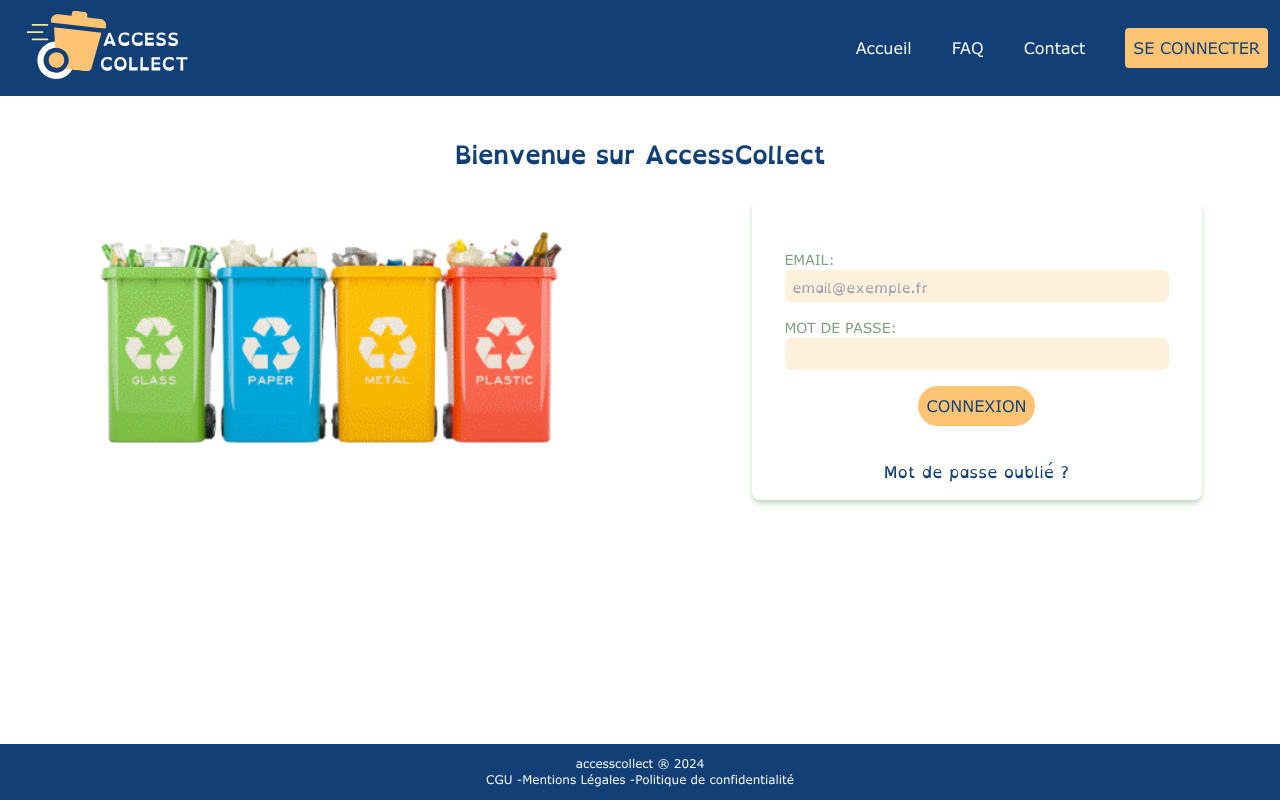
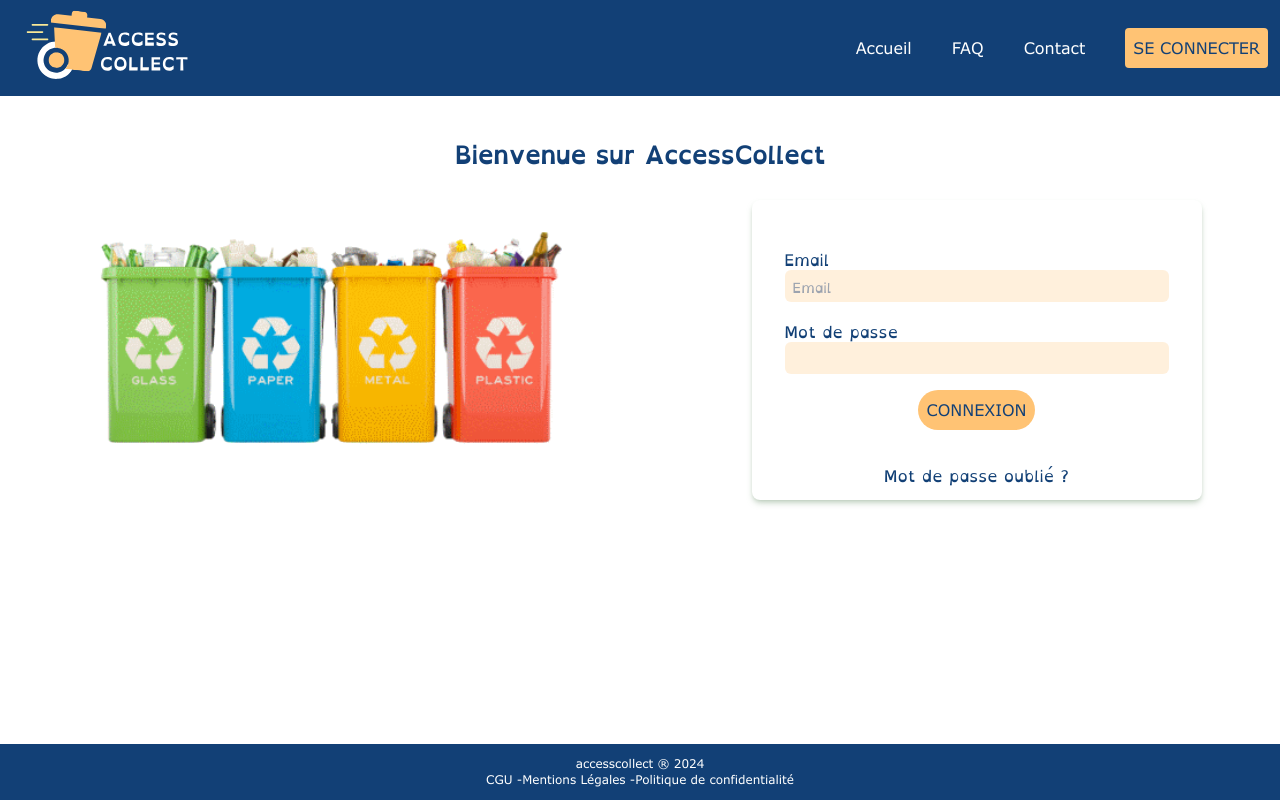
Before and after one commit to tripluch/access-collect, a Next.js app: page /login in a window 1280 px wide. Built offline with nearby package versions, Linux system fonts and the light colour scheme.

Commit message:
refacto of inputs

```diff
--- a/src/app/(account)/dashboard/_components/CollectedPointForm.tsx
+++ b/src/app/(account)/dashboard/_components/CollectedPointForm.tsx
@@ -9,7 +9,7 @@ import { Organisation } from "@/lib/schema/organisation";
 import { useEffect, useState } from "react";
 import OrangeButton from "@/app/components/button/orangeButton";
 import { User } from "@/lib/schema/user";
-import { InputFormRequired } from "@/app/components/InputFormRequired";
+import { InputFormRequired } from "@/app/components/inputs/InputFormRequired";
 
 export const CollectedPointForm = ({
   organisationInfos,
--- a/src/app/(account)/dashboard/_components/OrgaForm.tsx
+++ b/src/app/(account)/dashboard/_components/OrgaForm.tsx
@@ -1,7 +1,7 @@
 "use client";
 import CancelButton from "@/app/components/button/cancelButton";
 import OrangeButton from "@/app/components/button/orangeButton";
-import { InputFormRequired } from "@/app/components/InputFormRequired";
+import { InputFormRequired } from "@/app/components/inputs/InputFormRequired";
 import { addOrganisation } from "@/lib/organisationQuery";
 
 const OrgaForm = () => {
--- a/src/app/(account)/dashboard/_components/UserForm.tsx
+++ b/src/app/(account)/dashboard/_components/UserForm.tsx
@@ -1,9 +1,9 @@
 "use client";
 import CancelButton from "@/app/components/button/cancelButton";
 import OrangeButton from "@/app/components/button/orangeButton";
-import { InputForm } from "@/app/components/InputForm";
-import { InputFormRequired } from "@/app/components/InputFormRequired";
-import { InputPassword } from "@/app/components/InputPassword";
+import { InputForm } from "@/app/components/inputs/InputForm";
+import { InputFormRequired } from "@/app/components/inputs/InputFormRequired";
+import { InputPassword } from "@/app/components/inputs/InputPassword";
 import { Organisation } from "@/lib/schema/organisation";
 import { addUser } from "@/lib/userQuery";
 import { useState } from "react";
--- a/src/app/(public)/(auth)/reset-password/page.tsx
+++ b/src/app/(public)/(auth)/reset-password/page.tsx
@@ -1,6 +1,6 @@
 "use client";
 import OrangeButton from "@/app/components/button/orangeButton";
-import { InputPassword } from "@/app/components/InputPassword";
+import { InputPasswordHome } from "@/app/components/inputs/InputPasswordHome";
 import Image from "next/image";
 const toto = async () => {
   console.log("toto");
@@ -22,18 +22,18 @@ const resetPasswordPage = () => {
         </div>
 
         <div className="w-[300px] h-[300px] md:w-[450px] md:h-[300px] shadow-md shadow-lightOliveGreen rounded-lg flex flex-col justify-center items-center gap-4">
-          <h1 className="text-brightOrange">
-            {"REINITIALISER VOTRE MOT DE PASSE"}
+          <h1 className="text-brightOrange uppercase">
+            {"réinitialisez votre mot de passe"}
           </h1>
           <form
             action={toto}
             className="flex flex-col align-center gap-4 px-3 my-4"
           >
-            <InputPassword
+            <InputPasswordHome
               name="NewPassword"
               label={"Entrez votre nouveau mot de passe :"}
             />
-            <InputPassword
+            <InputPasswordHome
               name="NewPasswordRepeat"
               label={"Confirmez votre nouveau mot de passe :"}
             />
--- /dev/null
+++ b/src/app/components/inputs/InputFormHome.tsx
@@ -0,0 +1,31 @@
+export const InputFormHome = ({
+    name,
+    label,
+    placeholder,
+  }: {
+    name: string;
+    label: string;
+    placeholder: string;
+  }) => {
+    return (
+      <>
+
+<div className="flex flex-col">
+        <label
+          htmlFor={name}
+          className="text-midnightBlue text-base"
+        >
+          {label}
+
+        </label>
+        <input
+          className="p-2 bg-transparentLightOrange text-midnightBlue text-sm rounded-md  w-72 h-8 md:w-96"
+          name={name}
+          type="text"
+          placeholder={placeholder}
+          required
+        />
+      </div>
+      </>
+    )
+}
--- /dev/null
+++ b/src/app/components/inputs/InputPasswordHome.tsx
@@ -0,0 +1,29 @@
+export const InputPasswordHome = ({
+    name,
+    label,
+  }: {
+    name: string;
+    label: string;
+  }) => {
+    return (
+      <>
+
+
+<div className="flex flex-col">
+        <label
+          htmlFor={name}
+          className="text-midnightBlue text-base"
+        >
+          {label}
+        </label>
+        <input
+          className="p-2 bg-transparentLightOrange rounded-md  w-72 h-8 md:w-96"
+          type="password"
+          name={name}
+          minLength={8}
+          required
+        />
+      </div>
+      </>
+    )
+}
--- a/src/app/components/loginForm.tsx
+++ b/src/app/components/loginForm.tsx
@@ -1,9 +1,9 @@
 "use client";
-import { InputForm } from "@/app/components/InputForm";
-import { InputPassword } from "@/app/components/InputPassword";
 import { redirectToHomepage } from "@/lib/actions";
 import { signIn } from "next-auth/react";
 import Link from "next/link";
+import { InputFormHome } from "./inputs/InputFormHome";
+import { InputPasswordHome } from "./inputs/InputPasswordHome";
 
 export const getLogData = async (formData: any) => {
   const { email, password } = Object.fromEntries(formData);
@@ -34,15 +34,10 @@ const LoginForm = () => {
         className="flex flex-col align-center gap-4 px-3 my-4"
       >
         <div id="warning" className="text-red-500"></div>
-        <InputForm
-          name={"email"}
-          label={"Email: "}
-          placeholder="email@exemple.fr"
-        />
-        <InputPassword name={"password"} label={"Mot de passe: "} />
-        <div className="flex justify-center">
+       <InputFormHome name={"email"} label={"Email"} placeholder={"Email"}/>
+       <InputPasswordHome name={"password"} label={"Mot de passe"}/>
+      <div className="flex justify-center">
           <button className="bg-lightOrange  text-midnightBlue rounded-full p-2 font-title uppercase mb-4">
-            {" "}
             {"CONNEXION"}
           </button>
         </div>
--- a/src/app/components/resetPassword.tsx
+++ b/src/app/components/resetPassword.tsx
@@ -1,13 +1,13 @@
 "use client";
 import { sendResetPasswordEmailIfUserExists } from "@/lib/userQuery";
 import OrangeButton from "./button/orangeButton";
-import { InputForm } from "./InputForm";
+import { InputFormHome } from "./inputs/InputFormHome";
 
 const ResetPasswordForm = () => {
   return (
     <div>
       <div className="w-[300px] h-[300px] md:w-[450px] md:h-[300px] shadow-md shadow-lightOliveGreen rounded-lg flex flex-col justify-center items-center gap-4">
-        <h1 className="text-brightOrange">{"Mot de passe oublié ?"}</h1>
+        <h1 className="text-brightOrange uppercase">{"Mot de passe oublié ?"}</h1>
         <p className="text-midnightBlue text-center mx-2">
           {
             "Pas de panique ! Remplissez le formulaire ci-dessous et nous vous enverrons par mail les informations pour créer un nouveau mot de passe."
@@ -17,7 +17,7 @@ const ResetPasswordForm = () => {
           action={sendResetPasswordEmailIfUserExists}
           className="flex flex-col align-center gap-4 px-3 my-4"
         >
-          <InputForm name={"email"} label={"Email:"} />
+          <InputFormHome name={"email"} label={"Email"} placeholder={"Email"}/>
           <OrangeButton route="/login" label={"REINITIALISATION"} />
         </form>
       </div>
```
Also changed, not shown: src/app/components/inputs/InputForm.tsx (renamed from src/app/components/InputForm.tsx), src/app/components/inputs/InputFormRequired.tsx (renamed from src/app/components/InputFormRequired.tsx), src/app/components/inputs/InputPassword.tsx (renamed from src/app/components/InputPassword.tsx).
